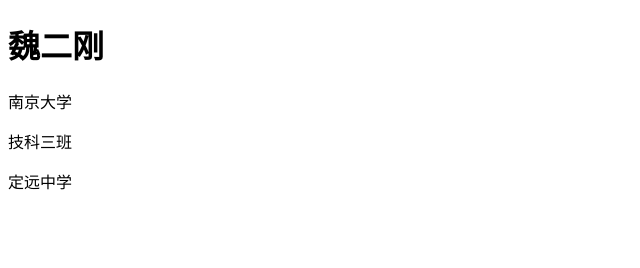
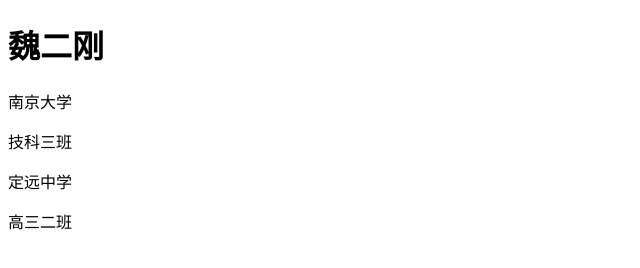
Before and after one commit to Irving2222/Git-Example-Remote, a plain HTML site: page index.html in a window 1280 px wide. Shown: the whole page, without its empty margins (0-640 px from the left). Drawn offline with Linux system fonts and the light colour scheme.

Commit message:
高三二班

```diff
--- a/index.html
+++ b/index.html
@@ -11,5 +11,6 @@
     <p>南京大学</p>
     <p>技科三班</p>
     <p>定远中学</p>
+    <p>高三二班</p>
 </body>
 </html>
```
